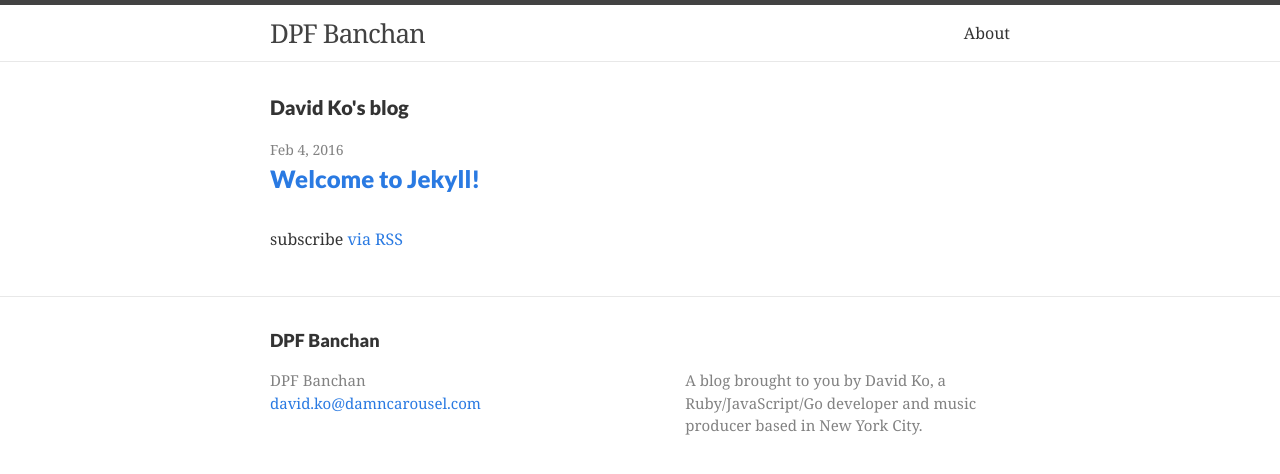
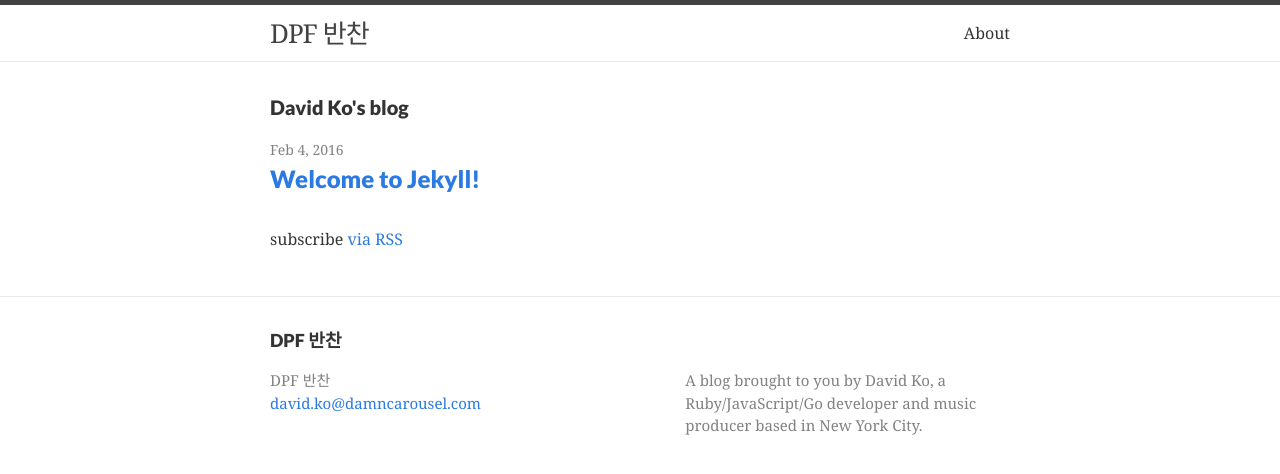
Before and after one commit to damncarousel/damncarousel.github.io, a Jekyll site: the page built from index.html, in a window 1280 px wide. Shown: the top 474 px of the page. Built offline with Jekyll 4.4.1, drawn with Linux system fonts in a browser that asks for light colours.

Commit message:
Try korean

```diff
--- a/_config.yml
+++ b/_config.yml
@@ -6,7 +6,7 @@
 # 'jekyll serve'. If you change this file, please restart the server process.
 
 # Site settings
-title: DPF Banchan
+title: DPF 반찬
 email: david.ko@damncarousel.com
 description: > # this means to ignore newlines until "baseurl:"
   A blog brought to you by David Ko, a Ruby/JavaScript/Go developer and music producer based in New York City.
```
